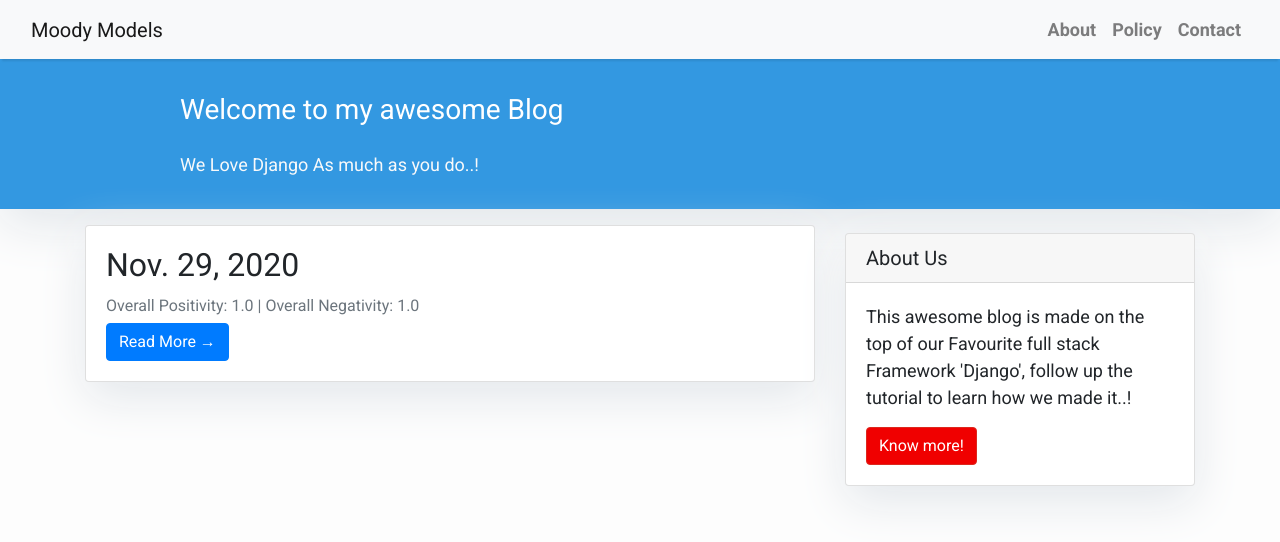
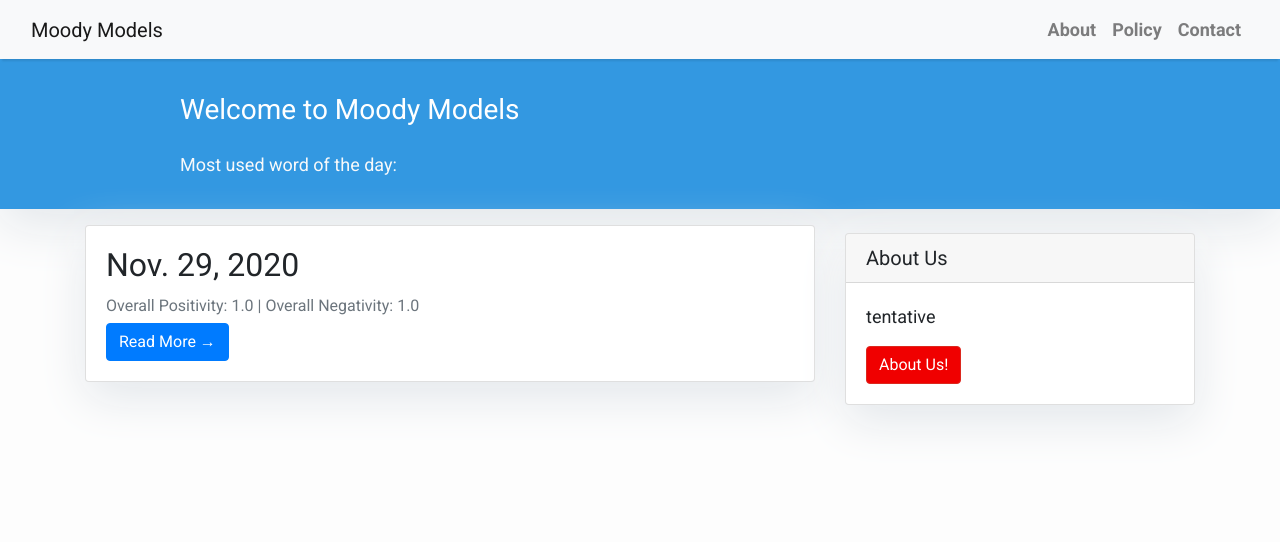
Before and after one commit to CS196Illinois/group-19, a Django app: page / in a window 1280 px wide. Shown: the top 542 px of the page. Run offline with Django 3.2, Linux system fonts and the light colour scheme; data comes from the database, SQL or seed files in the repository; some libraries are stand-ins or nearby versions.

Commit message:
trimmed some fat from the templates

```diff
--- a/templates/index.html
+++ b/templates/index.html
@@ -22,8 +22,8 @@
         <div class="row">
             <div class=" col-md-8 col-md-10 mx-auto">
                 <div class="site-heading">
-                    <h3 class=" site-heading my-4 mt-3 text-white"> Welcome to my awesome Blog </h3>
-                    <p class="text-light">We Love Django As much as you do..! &nbsp
+                    <h3 class=" site-heading my-4 mt-3 text-white"> Welcome to Moody Models </h3>
+                    <p class="text-light">Most used word of the day:
                     </p>
                 </div>
             </div>
--- a/templates/sidebar.html
+++ b/templates/sidebar.html
@@ -12,9 +12,9 @@
 <div class="card my-4">
         <h5 class="card-header">About Us</h5>
     <div class="card-body">
-        <p class="card-text"> This awesome blog is made on the top of our Favourite full stack Framework 'Django', follow up the tutorial to learn how we made it..!</p>
-        <a href="https://djangocentral.com/building-a-blog-application-with-django"
-           class="btn btn-danger">Know more!</a>
+        <p class="card-text">tentative</p>
+        <a href=""
+           class="btn btn-danger">About Us!</a>
     </div>
 </div>
 </div>
```
